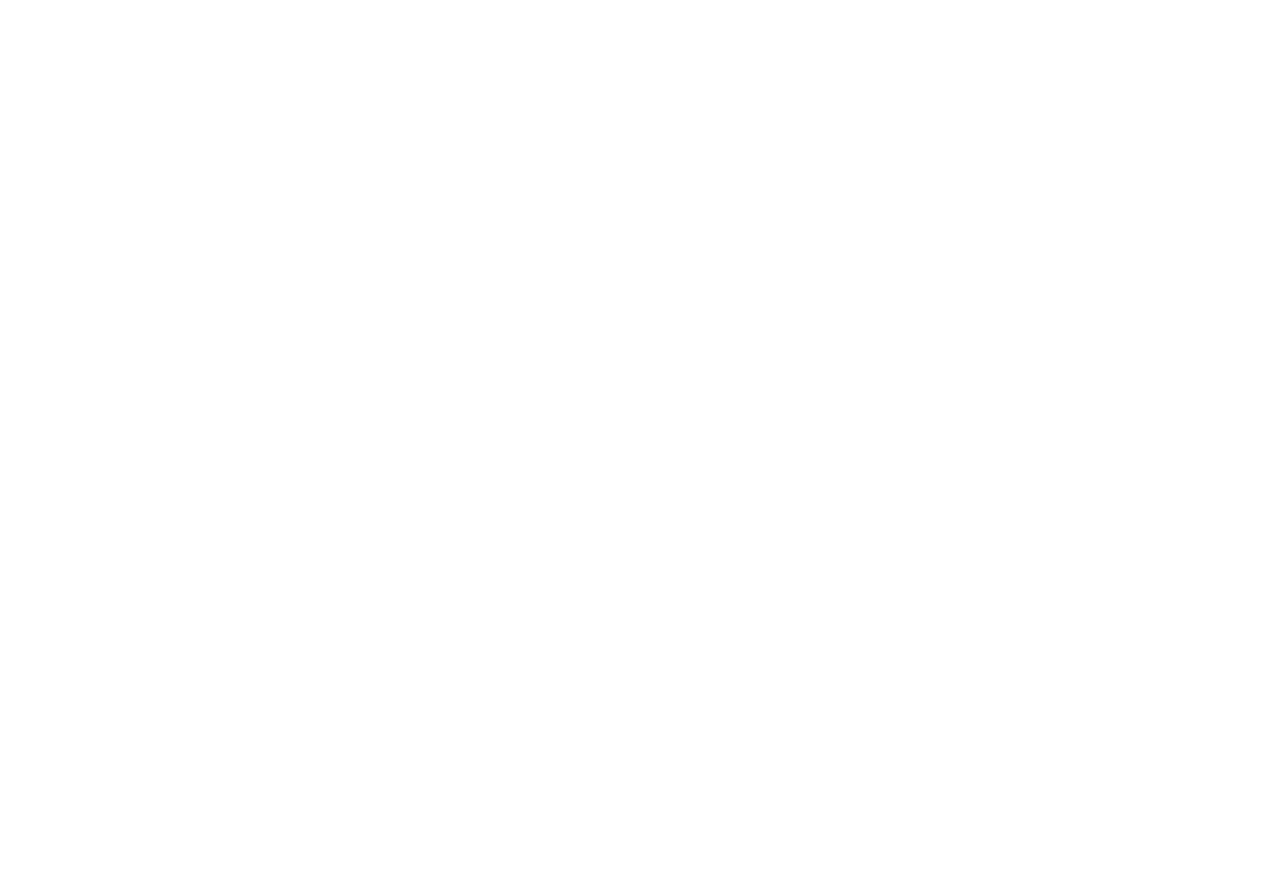
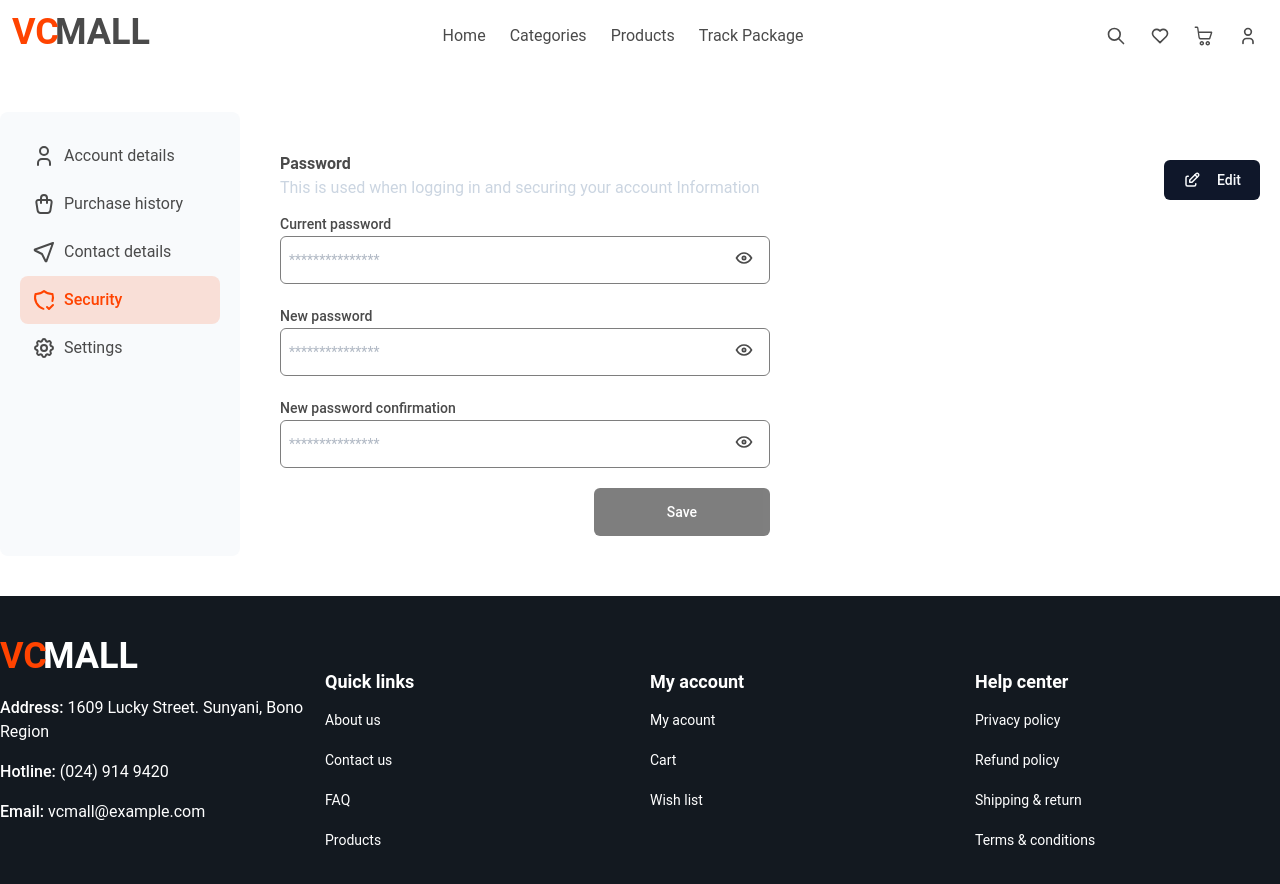
Before and after one commit to Luck1609/e-shop, a React (Vite) app: page /security in a window 1280 px wide. Before the commit this address had no page. Shown: the top 884 px of the page. Before the commit the page ends 800 px from the top, so only its background shows below. Built offline with nearby package versions, Linux system fonts and the light colour scheme.

Commit message:
Purchase history, account details, security settings pages created

```diff
--- a/src/components/custom/misc/nav-link.tsx
+++ b/src/components/custom/misc/nav-link.tsx
@@ -1,4 +1,5 @@
 import { cn } from "@/shared/lib/utils"
+import { Children } from "@/vite-env"
 import { NavLink as Link } from "react-router-dom"
 
 export function NavLink({
--- a/src/pages/tracking/details/index.tsx
+++ b/src/pages/tracking/details/index.tsx
@@ -25,7 +25,7 @@
   const [showForm, setShowForm] = useState(false)
 
   const toggleForm = () => setShowForm(!showForm)
-  const products = useMemo(() => JSON.parse(transaction.data), [transaction])
+  // const products = useMemo(() => JSON.parse(transaction.data), [transaction])
 
   if (!transaction) return (
     <Container className="flex items-center justify-center h-[80dvh]">
--- /dev/null
+++ b/src/pages/user/account-details.tsx
@@ -0,0 +1,59 @@
+import { Container, Typography, TypographyH6 } from "@/components/custom/misc";
+
+const user = {
+  firstname: "Nathan",
+  lastname: "Luck",
+  email: "lucknathan5@gmail.com",
+  phone: "+233503894555",
+}
+
+export default function AccountDetails() {
+
+
+  return (
+    <Container>
+      <TypographyH6 className="mb-2">Account details</TypographyH6>
+      <Typography className="text-default">
+        Manage your profile and account details, this helps us to know you and
+        protect your identity.
+      </Typography>
+
+      <div className="lg:w-3/5 mt-10 space-y-5 relative">
+        <div className="grid lg:grid-cols-2 lg:gap-5">
+          <div className="w-full">
+            <label className="text-sm text-color">Firstname</label>
+            <span className="block p-2 border-b border-default text-default">
+              {user?.firstname}
+            </span>
+          </div>
+
+          <div className="w-full">
+            <label className="text-sm text-color">Lastname</label>
+            <span className="block p-2 border-b border-default text-default">
+              {user?.lastname}
+            </span>
+          </div>
+        </div>
+        <div className="w-full">
+          <label className="text-sm text-color">Lastname</label>
+          <span className="block p-2 border-b border-default text-default">
+            {user?.email}
+          </span>
+        </div>
+
+        {/* <Input
+            name="email"
+            className="border-b border-black p-2"
+            label="Email"
+            placeholder="Type in your email address"
+          />
+
+          <div className="flex justify-end">
+            <Btn className="btn-black p-2 w-24" type="submit">
+              Save
+            </Btn>
+          </div> */}
+      </div>
+    </Container>
+  );
+}
--- /dev/null
+++ b/src/pages/user/history.tsx
@@ -0,0 +1,59 @@
+import { HistoryCard, Transaction } from "@/shared/components";
+import EmptyContent from "@/components/custom/misc/empty-content";
+import { IconPackageOff } from "@tabler/icons-react";
+import { Container } from "@/components/custom/misc";
+import { Children } from "@/vite-env";
+import TitleBar from "@/shared/components/title-bar";
+
+
+const history: Transaction[] = [
+  {
+    reference: "WED328S82",
+    amount: 150.00,
+    data: "[]",
+    paid_at: "2025-01-24 11:32:11",
+    tracking_details: {
+      cleared_on: "",
+      delivered_on: "",
+      eta: "2025/02/24 11:32:11",
+      shipped_on: ""
+    }
+  }
+]
+
+export default function PurchaseHistory() {
+
+  if (history.length === 0) return (
+    <Wrapper>
+      <EmptyContent
+        message="You haven't made any orders yet"
+        icon={IconPackageOff}
+      />
+    </Wrapper>
+  )
+
+  return (
+    <Wrapper>
+      <div className="mt-10 space-y-10">
+        {
+          history.map((order, index) => (
+            <HistoryCard order={order} key={index.toString()} />
+          ))
+        }
+      </div>
+    </Wrapper>
+  );
+}
+
+const Wrapper = ({ children }: Children) => {
+  return (
+    <Container>
+      <TitleBar
+        title="Purchase history"
+        description="Here is a list of all the transactions you've made with us."
+      />
+
+      {children}
+    </Container>
+  )
+}
--- /dev/null
+++ b/src/pages/user/layout.tsx
@@ -0,0 +1,60 @@
+import { Container, NavLink, Typography } from "@/components/custom/misc";
+import { IconLocation, IconSettings, IconShieldCheck, IconShoppingBag, IconUser } from "@tabler/icons-react";
+import { Outlet } from "react-router-dom";
+
+
+
+export default function UserLayout() {
+  return (
+    <Container className="grid lg:grid-cols-5 gap-5 py-5 lg:py-10">
+      <div className="p-5 rounded-lg bg-slate-50">
+        {
+          authLinks.map(({ label, icon, url }) => (
+            <NavLink to={url} className="w-full space-x-2">
+              { icon }
+              <Typography>{label}</Typography>
+            </NavLink>
+          ))
+        }
+      </div>
+
+      <div className="lg:col-span-4 p-5">
+        <Outlet />
+      </div>
+    </Container>
+  )
+}
+
+
+export const authLinks = [
+  {
+    label: "Account details",
+    description: "Manage your profile and account details",
+    icon: <IconUser />,
+    url: "profile",
+  },
+  {
+    label: "Purchase history",
+    description: "Track all your product purchases",
+    icon: <IconShoppingBag />,
+    url: "purchase-history",
+  },
+  {
+    label: "Contact details",
+    description: "Add delivery address and contact details",
+    icon: <IconLocation />,
+    url: "contact-details",
+  },
+  {
+    label: "Security",
+    description: "Manage login and security details",
+    icon: <IconShieldCheck />,
+    url: "security",
+  },
+  {
+    label: "Settings",
+    description: "Modify your app useage preference",
+    icon: <IconSettings />,
+    url: "settings",
+  },
+];
--- /dev/null
+++ b/src/pages/user/security.tsx
@@ -0,0 +1,107 @@
+import { useState } from "react";
+import { FormProvider, useForm } from "react-hook-form";
+import { IconEdit, IconX } from "@tabler/icons-react";
+import { Button } from "@/components/ui/button";
+import { FormButton, Password } from "@/components/custom/form";
+import { z } from "zod";
+import { zodResolver } from "@hookform/resolvers/zod";
+
+
+
+const PasswordValidationSchema = z.object({
+  old_password: z.string().nonempty(),
+  password: z.string().nonempty(),
+  password_confirmation: z.string().nonempty(),
+});
+
+export default function SecurityDetails() {
+  const [toggleForm, setToggleForm] = useState(false)
+  const form = useForm({
+    mode: "onSubmit",
+    defaultValues: {
+      old_password: "",
+      password: "",
+      password_confirmation: "",
+    },
+    resolver: zodResolver(PasswordValidationSchema)
+  })
+
+  const toggler = () => {
+    form.clearErrors()
+    setToggleForm(!toggleForm)
+  }
+
+
+  const onSubmit = (data: z.infer<typeof PasswordValidationSchema>) => {
+    console.log("Data to submit", data)
+  }
+
+  return (
+    <FormProvider {...form}>
+      <form className="" onSubmit={form.handleSubmit(onSubmit)}>
+        <div className="flex justify-between items-end mt-5 mb-3">
+          <div className="">
+            <label className="font-bold text-md block">Password</label>
+            <span className="text-default">
+              This is used when logging in and securing your account Information
+            </span>
+          </div>
+
+          <Button
+            className={("flex items-center w-24 text-sm")}
+            onClick={toggler}
+            type="button"
+            variant={toggleForm ? "destructive" : "default"}
+          >
+            {toggleForm ? (
+              <>
+                <IconX fontSize="small" className="mr-1" />
+                Close
+              </>
+            ) : (
+              <>
+                <IconEdit size={18} className="mr-2" />
+                Edit
+              </>
+            )}
+          </Button>
+        </div>
+
+        <div className="w-full lg:w-2/4 space-y-5 relative">
+          <Password
+            className="w-full border-b border-black p-2 "
+            name="old_password"
+            label="Current password"
+            placeholder="***************"
+            disabled={!toggleForm}
+          />
+
+          <Password
+            className="w-full border-b border-black p-2 "
+            name="password"
+            placeholder="***************"
+            label="New password"
+            disabled={!toggleForm}
+          />
+
+          <Password
+            className="w-full border-b border-black p-2 "
+            name="passwordConfirmation"
+            placeholder="***************"
+            label="New password confirmation"
+            disabled={!toggleForm}
+          />
+
+          <div className="flex justify-end w-full">
+            <FormButton
+              className="btn-black p-2 w-44 hover:border"
+              id="password_change"
+            >
+              Save
+            </FormButton>
+          </div>
+        </div>
+      </form>
+    </FormProvider>
+  );
+}
--- a/src/routes.tsx
+++ b/src/routes.tsx
@@ -13,6 +13,10 @@
 import CheckoutPage from "./pages/checkout";
 import Tracking from "./pages/tracking";
 import TrackingDetails from "./pages/tracking/details";
+import UserLayout from "./pages/user/layout";
+import PurchaseHistory from "./pages/user/history";
+import AccountDetails from "./pages/user/account-details";
+import SecurityDetails from "./pages/user/security";
 
 export default function AppRoutes() {
   return (
@@ -43,7 +47,14 @@
             <Route index element={<Tracking />} />
             <Route path=":token" element={<TrackingDetails />} />
           </Route>
+
           <Route path="checkout" element={<CheckoutPage />} />
+
+          <Route element={<UserLayout />}>
+            <Route path="purchase-history" element={<PurchaseHistory />} />
+            <Route path="profile" element={<AccountDetails />} />
+            <Route path="security" element={<SecurityDetails />} />
+          </Route>
         </Route>
       </Routes>
     </BrowserRouter>
--- /dev/null
+++ b/src/shared/components/index.tsx
@@ -0,0 +1 @@
+export * from "./history-card"
--- /dev/null
+++ b/src/shared/components/title-bar.tsx
@@ -0,0 +1,12 @@
+import { TypographyH6, TypographySm } from '@/components/custom/misc'
+
+export default function TitleBar({ title, description }: {title: string, description: string}) {
+  return (
+    <div>
+      <TypographyH6 className="mb-2">{title}</TypographyH6>
+      <TypographySm className="text-default">
+        {description}
+      </TypographySm>
+    </div>
+  )
+}
```
